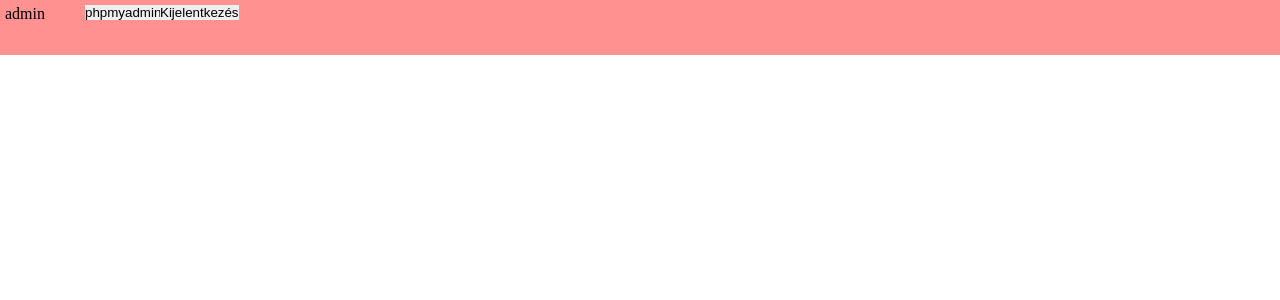
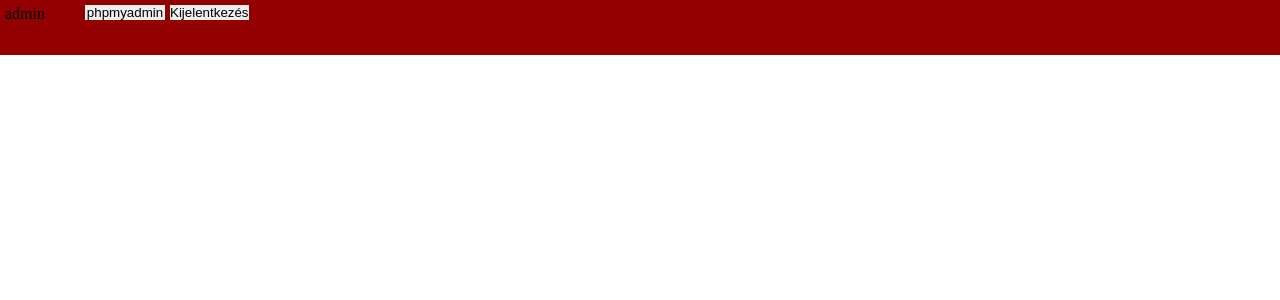
Before and after one commit to njszki-2016-14sz/szegedi-hideout, a PHP site: page /feed.php in a window 1280 px wide. Shown: the top 300 px of the page. Run offline with PHP 8.4, Linux system fonts and the light colour scheme; the visitor is signed in with stand-in values (Sample User, id 1).

Commit message:
fixed some style error

```diff
--- a/base.css
+++ b/base.css
@@ -10,8 +10,8 @@
 	padding-top:5px;
 	width :100%;
 	height:50px;
-	background-color: #ff9191;
-	float: top;
+	background-color: #920000;
+	 vertical-align:top;
 }
 #login
 {
--- a/feed.php
+++ b/feed.php
@@ -7,7 +7,7 @@ if($_SERVER["REQUEST_METHOD"]=="POST"&&isset($_POST['phpmyadminquit']))
 if($_SERVER["REQUEST_METHOD"]=="POST"&&isset($_POST['phpmyadmin']))
 	{
 ?>
-<iframe src="http://localhost/phpmyadmin/db_structure.php?server=1&db=facebookclone&token=e5ef0ff881567ecec6ee219e5b132ce1" style="width: 100%;height:90%;"></iframe>
+<iframe src="http://localhost/phpmyadmin/db_structure.php?server=1&db=facebookclone" style="width: 100%;height:90%;"></iframe>
 <?php
 }
 ?>
@@ -25,9 +25,9 @@ if($_SERVER["REQUEST_METHOD"]=="POST"&&isset($_POST['phpmyadmin']))
 			if($_SESSION['username']=="admin"||$_SESSION['username']=="steamhunter")
 			{
 		?>
-				<form method="post" action="" style="width:75px; float:left;">
+				<form method="post" action="" style="width:85px; float:left;">
 
-				<input type="submit" name="phpmyadmin" value="phpmyadmin" style="width:75px;">
+				<input type="submit" name="phpmyadmin" value="phpmyadmin" style="width:80px; margin-right:5px;đ">
 				<?php
 				if(isset($_POST['phpmyadmin']))
 				{
```
